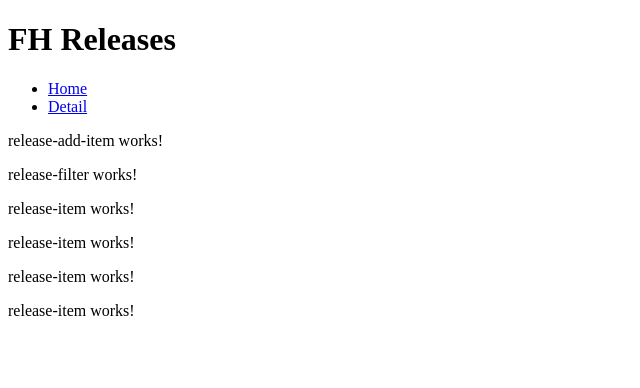
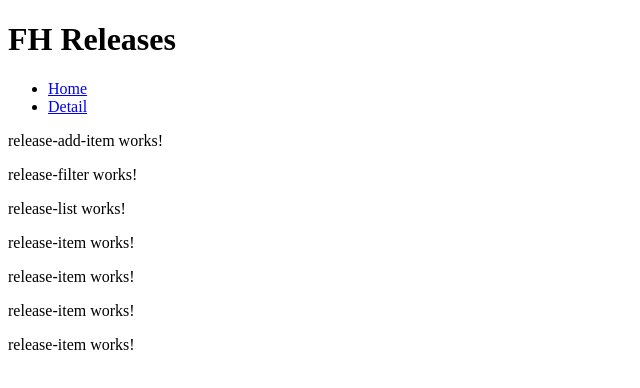
Before and after one commit to MattMasuda/workshop-app, an Angular app: page /#/home in a window 1280 px wide. Shown: the top 388 px of the page, without its empty margins (0-640 px from the left). Built offline with nearby package versions, Linux system fonts and the light colour scheme.

Commit message:
Update list with "working" message

```diff
--- a/src/app/release-list/release-list.component.html
+++ b/src/app/release-list/release-list.component.html
@@ -1,4 +1,5 @@
 <p>
+  release-list works!
   <fh-release-item></fh-release-item>
   <fh-release-item></fh-release-item>
   <fh-release-item></fh-release-item>
```
